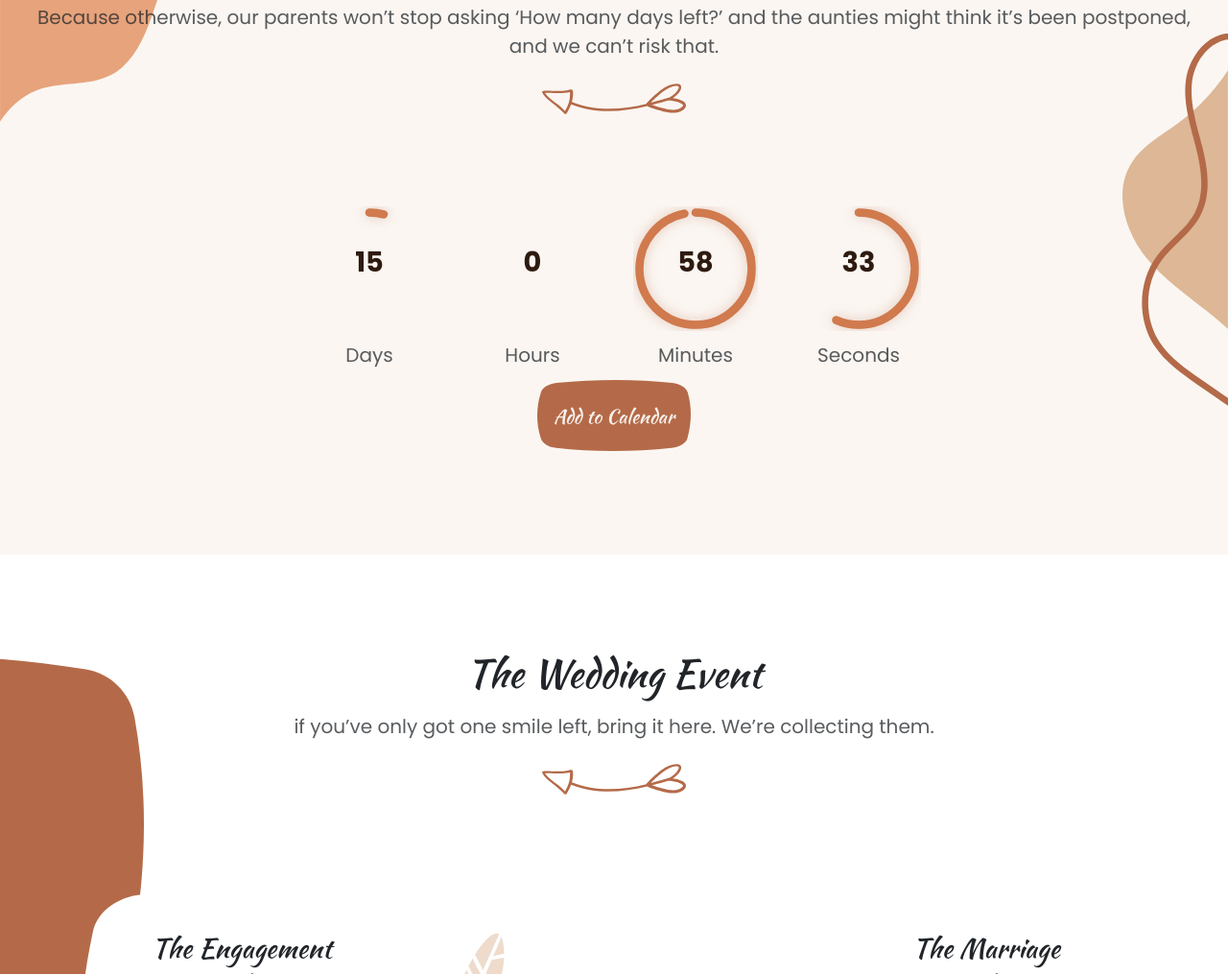
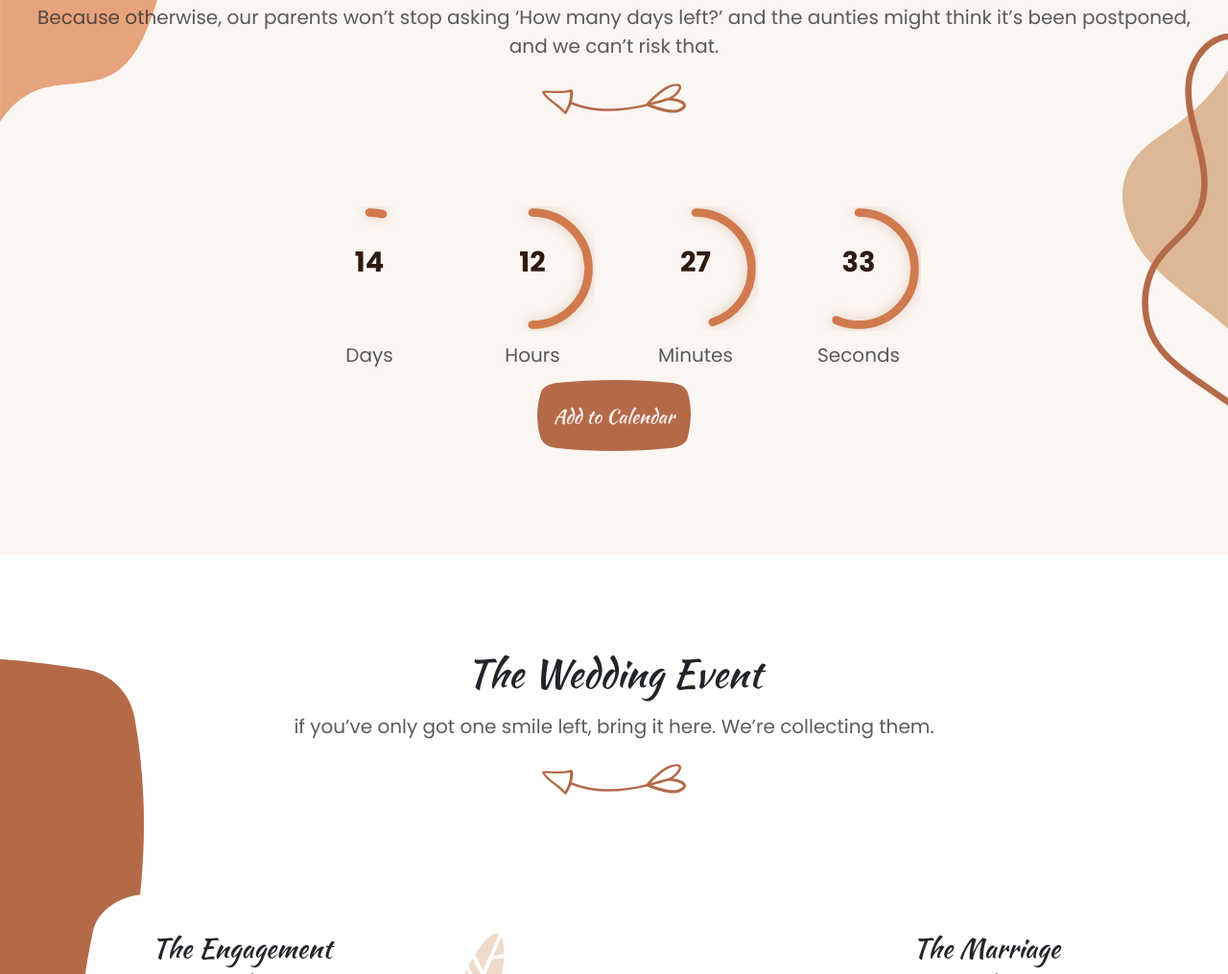
Before and after one commit to virusknock/rs2016pc, a plain HTML site: page index.html in a window 1280 px wide. Shown: the part 1710-2725 px from the top of the page at 96% size. Drawn offline with Linux system fonts and the light colour scheme.

Commit message:
Countdown to reception

```diff
--- a/index.html
+++ b/index.html
@@ -540,7 +540,7 @@ One thing led to another. Now there’s a wedding website.</p>
     <!-- Required JS files -->
     <script src="js/script.min.js"></script>
   <script>
-  const weddingDate = new Date("Nov 30, 2026 09:31:00").getTime();
+  const weddingDate = new Date("Nov 29, 2026 21:00:00").getTime();
 
   const circles = document.querySelectorAll(".countdown-ring circle");
   const circumference = 2 * Math.PI * 54;
```
